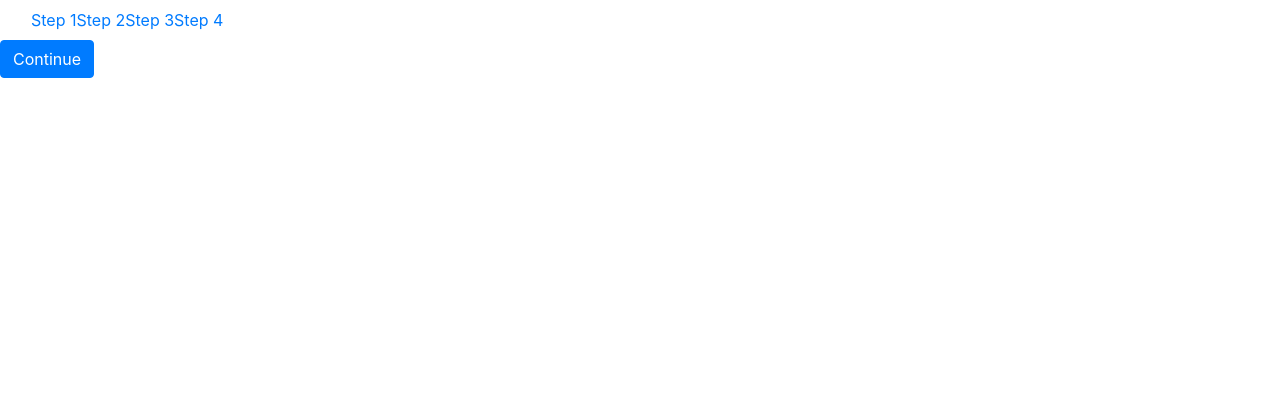
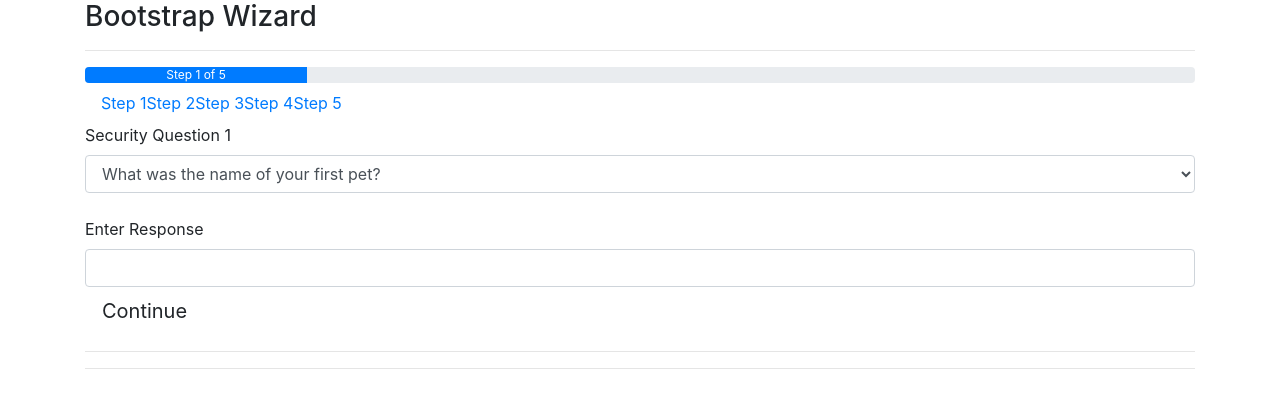
Before and after one commit to Wdesoraner/Maderalpaga, a website: page Madera/Madera/www/formQuotation.html in a window 1280 px wide. Both pictures are taken after a click on the link "Step 1". Drawn offline with nearby package versions, Linux system fonts and the light colour scheme.

Commit message:
Progres wip design : js repond mieux

```diff
--- a/Madera/Madera/www/formQuotation.html
+++ b/Madera/Madera/www/formQuotation.html
@@ -4,44 +4,95 @@
     <meta http-equiv="Content-Type" content="text/html; charset=utf-8" />
     <title>Formulaire de devis</title>
 
-    <script src="scripts/Bootstrap/jquery-3.0.0.js"></script>
-    <script src="scripts/Bootstrap/bootstrap.min.js"></script>
-    <script src="scripts/formQuotation.js"></script>
-
     <link href="css/formQuotation.css" rel="stylesheet" />
     <link rel="stylesheet" href="https://cdnjs.cloudflare.com/ajax/libs/font-awesome/4.7.0/css/font-awesome.min.css">
     <link href="css/Bootstrap/bootstrap.min.css" rel="stylesheet" />
 </head>
 <body>
-    <div id="rootwizard">
+
+
+    <div class="container" id="myWizard">
+
+        <h3>Bootstrap Wizard</h3>
+
+        <hr>
+
+        <div class="progress">
+            <div class="progress-bar progress-bar-success" role="progressbar" aria-valuenow="1" aria-valuemin="1" aria-valuemax="5" style="width: 20%;">
+                Step 1 of 5
+            </div>
+        </div>
+
         <div class="navbar">
             <div class="navbar-inner">
-                <div class="container">
-                    <ul class="nav nav-pills">
-                        <li class="active"><a href="#step1" data-toggle="tab">Step 1</a></li>
-                        <li><a href="#step2" data-toggle="tab">Step 2</a></li>
-                        <li><a href="#step3" data-toggle="tab">Step 3</a></li>
-                        <li><a href="#step4" data-toggle="tab">Step 4</a></li>
-                    </ul>
-                </div>
+                <ul class="nav nav-pills">
+                    <li class="active"><a href="#step1" data-toggle="tab" data-step="1">Step 1</a></li>
+                    <li><a href="#step2" data-toggle="tab" data-step="2">Step 2</a></li>
+                    <li><a href="#step3" data-toggle="tab" data-step="3">Step 3</a></li>
+                    <li><a href="#step4" data-toggle="tab" data-step="4">Step 4</a></li>
+                    <li><a href="#step5" data-toggle="tab" data-step="5">Step 5</a></li>
+                </ul>
             </div>
         </div>
         <div class="tab-content">
-            <div class="tab-pane active" id="step1">
-                <a class="btn btn-primary" id="btnclic" href="#">Continue</a>
+            <div class="tab-pane fade in active" id="step1">
+
+                <div class="well">
+
+                    <label>Security Question 1</label>
+                    <select class="form-control input-lg">
+                        <option value="What was the name of your first pet?">What was the name of your first pet?</option>
+                        <option value="Where did you first attend school?">Where did you first attend school?</option>
+                        <option value="What is your mother's maiden name?">What is your mother's maiden name?</option>
+                        <option value="What is your favorite car model?">What is your favorite car model?</option>
+                    </select>
+                    <br>
+                    <label>Enter Response</label>
+                    <input class="form-control input-lg">
+
+                </div>
+
+                <a class="btn btn-default btn-lg next" href="#">Continue</a>
             </div>
-            <div class="tab-pane nav-tabs" id="step2">
-                Step 2
-                <a class="btn cont" href="#">Continue</a>
+            <div class="tab-pane fade" id="step2">
+                <div class="well">
+
+                    <label>Security Question 2</label>
+                    <select class="form-control  input-lg">
+                        <option value="What was the name of your first pet?">What was the name of your first pet?</option>
+                        <option selected="" value="Where did you first attend school?">Where did you first attend school?</option>
+                        <option value="What is your mother's maiden name?">What is your mother's maiden name?</option>
+                        <option value="What is your favorite car model?">What is your favorite car model?</option>
+                    </select>
+                    <br>
+                    <label>Enter Response</label>
+                    <input class="form-control  input-lg">
+
+                </div>
+                <a class="btn btn-default next" href="#">Continue</a>
             </div>
-            <div class="tab-pane" id="step3">
-                Step 3
+            <div class="tab-pane fade" id="step3">
+                <div class="well"> <h2>Step 3</h2> Add another step here..</div>
+                <a class="btn btn-default next" href="#">Continue</a>
             </div>
-            <div class="tab-pane" id="step4">
-                Step 4
+            <div class="tab-pane fade" id="step4">
+                <div class="well"> <h2>Step 4</h2> Add another almost done step here..</div>
+                <a class="btn btn-default next" href="#">Continue</a>
+            </div>
+            <div class="tab-pane fade" id="step5">
+                <div class="well"> <h2>Step 5</h2> You're Done!</div>
+                <a class="btn btn-success first" href="#">Start over</a>
             </div>
         </div>
+
+        <hr>
+
+        <hr>
+
     </div>
+
+
+
 
 
 
@@ -193,6 +244,8 @@
             -->
 
 
-
+    <script src="scripts/jquery/jquery-3.4.1.js"></script>
+    <script src="scripts/Bootstrap/bootstrap.min.js"></script>
+    <script src="scripts/formQuotation.js"></script>
 </body>
 </html>
--- a/Madera/Madera/www/scripts/formQuotation.js
+++ b/Madera/Madera/www/scripts/formQuotation.js
@@ -1,12 +1,41 @@
-$(document).ready(function () {
-    $("#btnclic").click(function () {
-        $('.nav-tabs a[href="#step2"]').tab('show');
-    });
+//$(document).ready(function () {
+//    $("#btnclic").click(function () {
+//        $('.nav-tabs a[href="#step2"]').tab('show');
+//    });
 
-});
+//});
 
 
 
-function activaTab(tab) {
-    $('.nav-tabs a[href="#' + tab + '"]').tab('show');
-};
+//function activaTab(tab) {
+//    $('.nav-tabs a[href="#' + tab + '"]').tab('show');
+//};
+
+
+
+$('.next').click(function () {
+
+    var nextId = $(this).parents('.tab-pane').next().attr("id");
+    $('[href=#' + nextId + ']').tab('show');
+    return false;
+
+})
+
+$('a[data-toggle="tab"]').on('shown.bs.tab', function (e) {
+
+    //update progress
+    var step = $(e.target).data('step');
+    var percent = (parseInt(step) / 5) * 100;
+
+    $('.progress-bar').css({ width: percent + '%' });
+    $('.progress-bar').text("Step " + step + " of 5");
+
+    //e.relatedTarget // previous tab
+
+})
+
+$('.first').click(function () {
+
+    $('#myWizard a:first').tab('show')
+
+})
```
